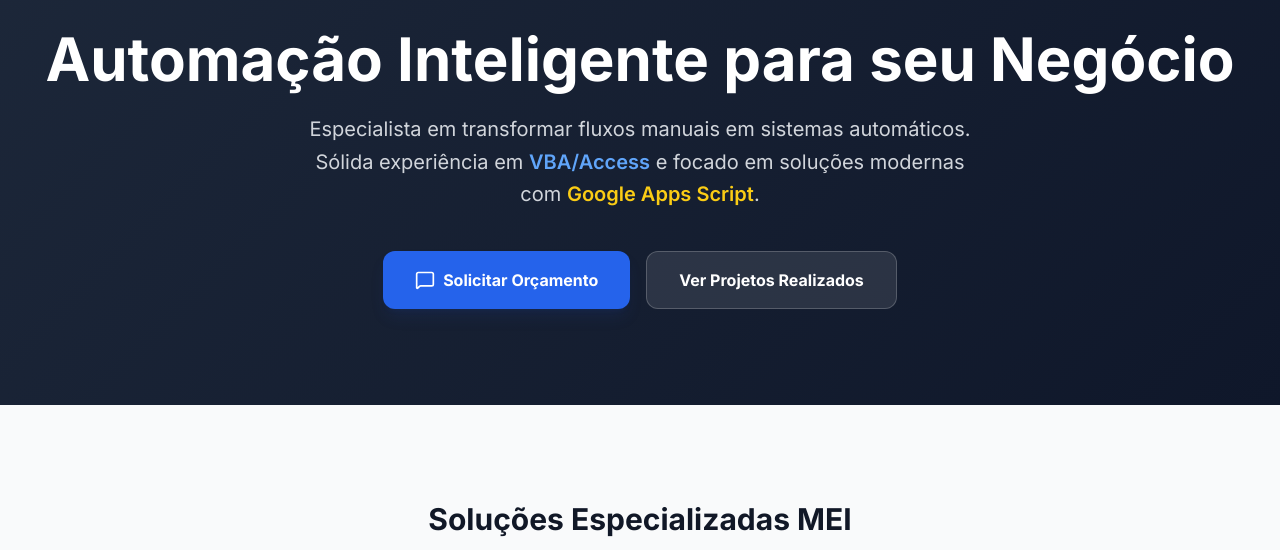
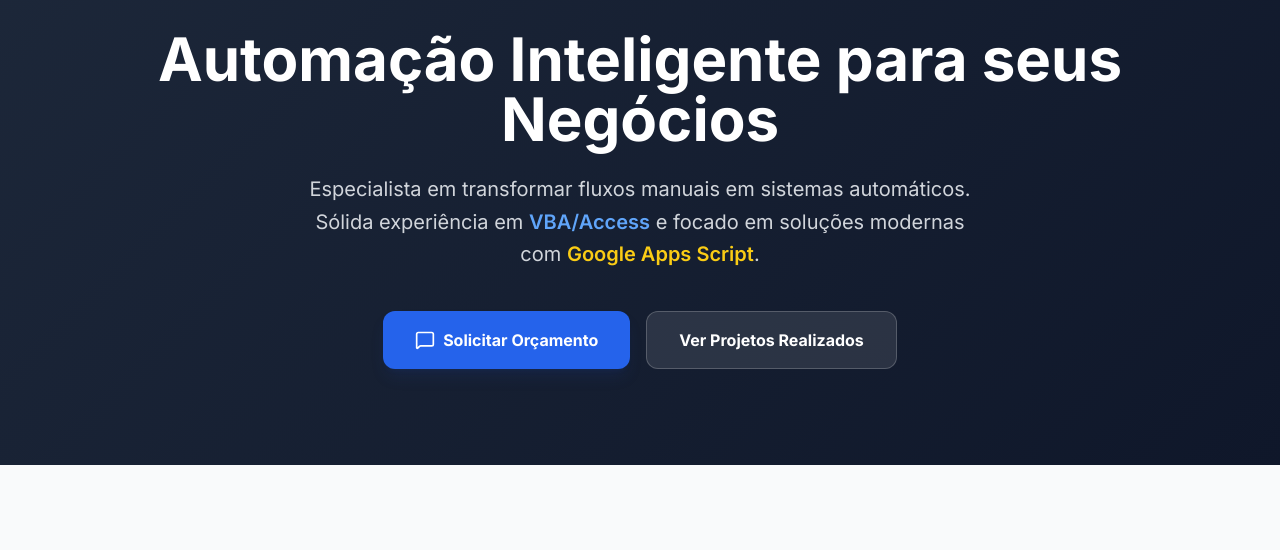
Before and after one commit to gerson250471/Site_Profissional, a website: page public/index.html in a window 1280 px wide. Shown: the part 243-793 px from the top of the page. Drawn offline with nearby package versions, Linux system fonts and the light colour scheme.

```diff
--- a/public/index.html
+++ b/public/index.html
@@ -83,7 +83,7 @@
           />
         </div>
         <h1 class="text-4xl md:text-6xl font-bold mb-6">
-          Automação Inteligente para seu Negócio
+          Automação Inteligente para seus Negócios
         </h1>
         <p class="text-xl text-gray-300 max-w-2xl mb-10 leading-relaxed">
           Especialista em transformar fluxos manuais em sistemas automáticos.
```
